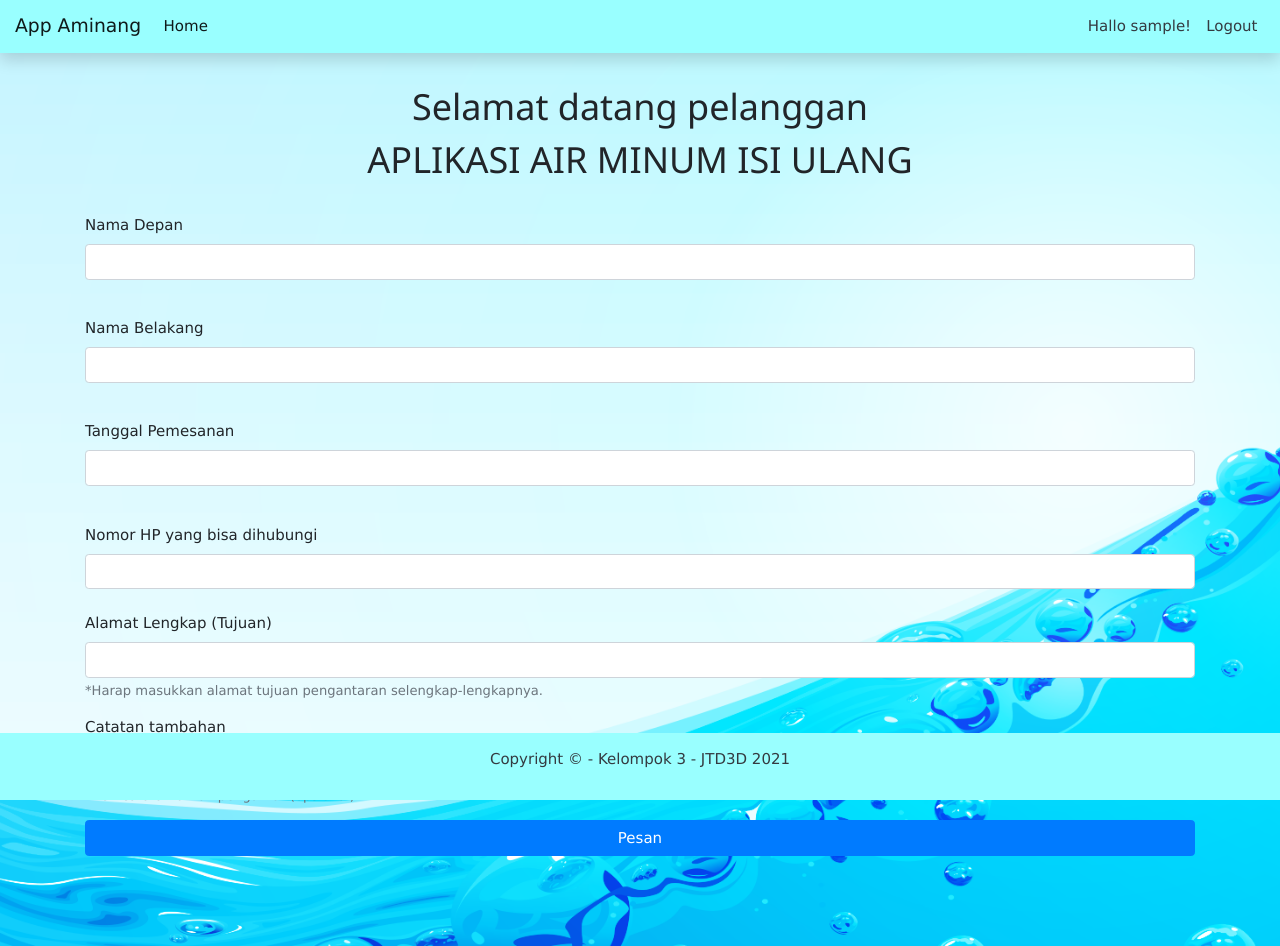
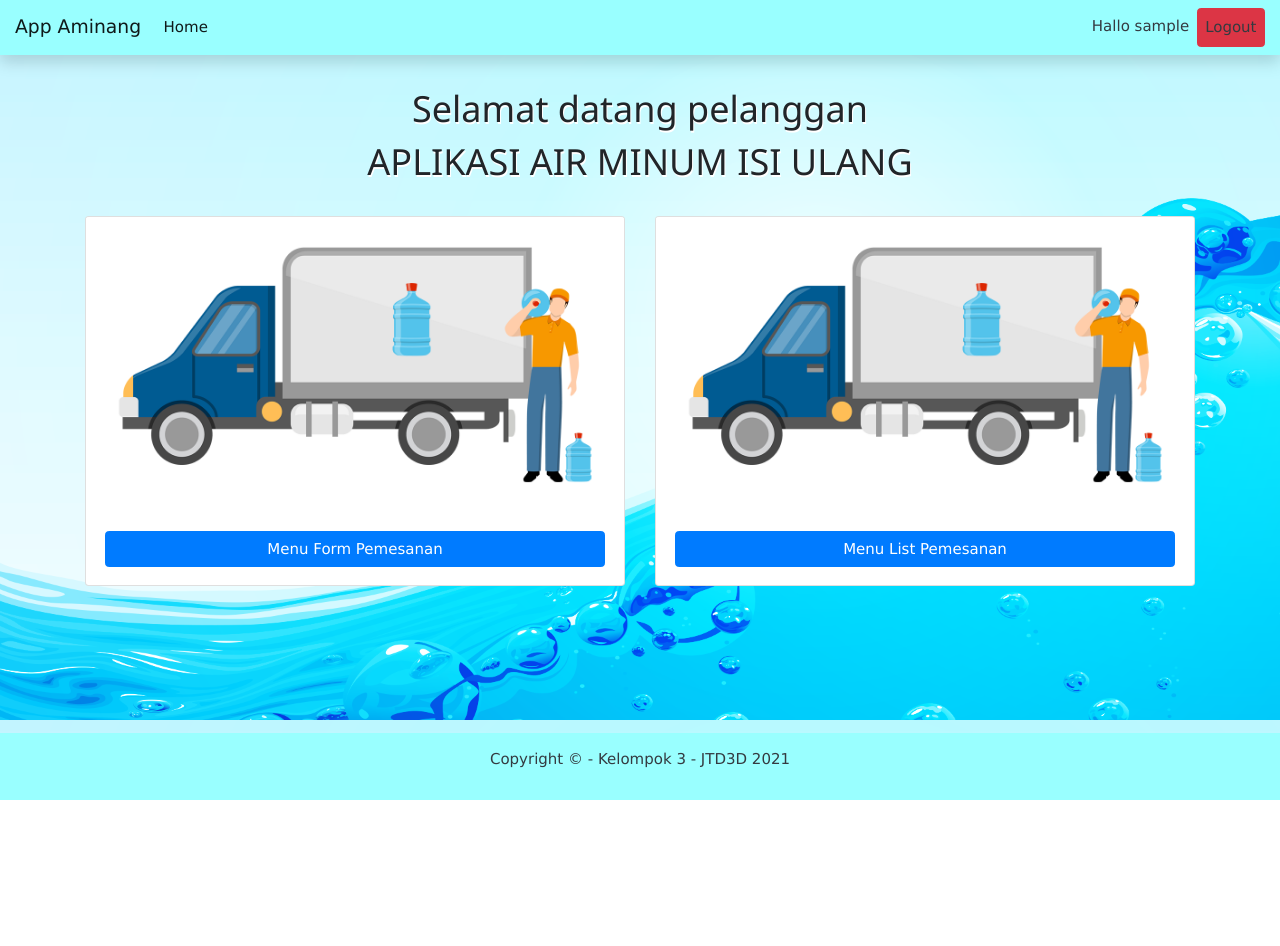
Before and after one commit to Frezneel/AirMinumOnline, a PHP site: page / in a window 1280 px wide. After the commit the page ends 800 px from the top, so only its background shows below. Run offline with PHP 8.4, Linux system fonts and the light colour scheme; the visitor is signed in with stand-in values (Sample User, id 1); some libraries are stand-ins or nearby versions.

Commit message:
Commit Ketiga

```diff
--- a/daftar_berhasil.php
+++ b/daftar_berhasil.php
@@ -5,7 +5,6 @@
 
     if(isset($_POST['daftar'])){
         //extract values from the $_POST array
-        $username = $_POST['username'];
         $pass = $_POST['password'];
         $namadepan = $_POST['namadepan'];
         $namabelakang = $_POST['namabelakang'];
--- a/db/conn.php
+++ b/db/conn.php
@@ -1,17 +1,17 @@
 <?php
     // // Development Connection
-    // $host = '127.0.0.1';
-    // $db = 'airminumisiulang_db';
-    // $user = 'root';
-    // $pass = '';
-    // $charset = 'utf8mb4';
+    $host = '127.0.0.1';
+    $db = 'airminumisiulang_db';
+    $user = 'root';
+    $pass = '';
+    $charset = 'utf8mb4';
 
     // Remote Connection
-    $host = 'remotemysql.com';
-    $db = 'JvBCMpDL3d';
-    $user = 'JvBCMpDL3d';
-    $pass = 'znUKAXtKrZ';
-    $charset = 'utf8mb4';
+    // $host = 'remotemysql.com';
+    // $db = 'JvBCMpDL3d';
+    // $user = 'JvBCMpDL3d';
+    // $pass = 'znUKAXtKrZ';
+    // $charset = 'utf8mb4';
 
     $dsn = "mysql:host=$host;dbname=$db;charset=$charset";
 
--- a/db/crud.php
+++ b/db/crud.php
@@ -60,16 +60,18 @@
         }
 
         // function to insert a new record into the pesanan database
-        public function insertPesanan($namadepan_p, $namabelakang_p, $tgps, $nohp_p, $alamat_p){
+        public function insertPesanan($namadepan_p,$namabelakang_p,$tgps,$jml_galon,$nohp_p,$alamat_p){
             try {
                 // define sql statement to be executed
-                $sql = "INSERT INTO pesanan (namadepan,namabelakang,tgps,nohp,alamat) VALUES (:namadepan, :namabelakang, :tgps, :nohp, :alamat)";
+                $sql = "INSERT INTO pesanan (username,namadepan,namabelakang,tgps,jml_galon,nohp,alamat) VALUES (:username, :namadepan, :namabelakang, :tgps, :jml_galon, :nohp, :alamat)";
                 //prepare the sql statement for execution
                 $stmt = $this->db->prepare($sql);
                 // bind all placeholders to the actual values
+                $stmt->bindparam(':username',$_SESSION['username']);
                 $stmt->bindparam(':namadepan',$namadepan_p);
                 $stmt->bindparam(':namabelakang',$namabelakang_p);
                 $stmt->bindparam(':tgps',$tgps);
+                $stmt->bindparam(':jml_galon',$jml_galon);
                 $stmt->bindparam(':nohp',$nohp_p);
                 $stmt->bindparam(':alamat',$alamat_p);
 
@@ -83,5 +85,19 @@
             }
         }
 
+        public function getPesanan(){
+            try{
+                $sql = "SELECT * FROM pesanan where username like :username order by tgps desc";
+                $stmt = $this->db->prepare($sql);
+                $stmt->bindparam(':username',$_SESSION['username']);
+                $stmt->execute();
+                return $stmt;
+            }catch (PDOException $e) {
+                echo $e->getMessage();
+                return false;
+           }
+
+        }
+
     }
 ?>
--- a/includes/header.php
+++ b/includes/header.php
@@ -42,10 +42,10 @@
           <?php
               if(!isset($_SESSION['username'])){
           ?>
-            <a class="nav-item nav-link text-dark" href="login.php">Login <span class="sr-only">(current)</span></a>
+            <a class="nav-item nav-link text-dark btn btn-warning" href="login.php">Login <span class="sr-only">(current)</span></a>
           <?php } else { ?>
-            <a class="nav-item nav-link text-dark" href="#"><span>Hallo <?php echo $_SESSION['username'] ?>! </span> <span class="sr-only">(current)</span></a>
-            <a class="nav-item nav-link text-dark" href="logout.php">Logout <span class="sr-only">(current)</span></a>
+            <a class="nav-item nav-link text-dark" href="#"><span>Hallo <?php echo $_SESSION['username'] ?> </span> <span class="sr-only">(current)</span></a>
+            <a class="nav-item nav-link text-dark btn btn-danger" href="logout.php">Logout <span class="sr-only">(current)</span></a>
           <?php } ?>
         </div>
       </div>
--- a/index.php
+++ b/index.php
@@ -6,42 +6,23 @@
 ?>
 
 
-<h1 class="text-center">Selamat datang pelanggan </h1>
-<h1 class="text-center">APLIKASI AIR MINUM ISI ULANG </h1>
+<h1 class="text-center" style="text-shadow:1px 2px 0 #fff">Selamat datang pelanggan  </h1>
+<h1 class="text-center" style="text-shadow:1px 2px 0 #fff">APLIKASI AIR MINUM ISI ULANG </h1>
 <br>
-<form method="post" action="pemesanan_berhasil.php" enctype="multipart/form-data">
-        <div class="form-group">
-            <label for="namadepan">Nama Depan</label>
-            <input required type="text" class="form-control" id="namadepan" name="namadepan">
+<div class="card-deck">
+    <div class="card" style="width: 18rem;">
+    <img class="card-img-top" src="pesan_gambar.png" alt="Gambar Pesan">
+        <div class="card-body">
+            <a href="pesan.php" class="btn btn-primary btn-block">Menu Form Pemesanan</a>
         </div>
-        <br>
-        <div class="form-group">
-            <label for="namabelakang">Nama Belakang</label>
-            <input required type="text" class="form-control" id="namabelakang" name="namabelakang">
+    </div>
+    <div class="card" style="width: 18rem;">
+    <img class="card-img-top" src="pesan_gambar.png" alt="Gambar List Pemesanan">
+        <div class="card-body">
+            <a href="listpemesanan.php" class=" btn btn-primary btn-block">Menu List Pemesanan</a>
         </div>
-        <br>
-        <div class="form-group">
-            <label for="tgps">Tanggal Pemesanan</label>
-            <input type="text" class="form-control" id="tgps" name="tgps">
-        </div>
-        <br>
-        <div class="form-groupform-group">
-            <label for="nohp">Nomor HP yang bisa dihubungi</label>
-            <input type="text" class="form-control" id="nohp"  name="nohp">
-        </div>
-        <br/>
-        <div class="form-group">
-            <label for="alamat">Alamat Lengkap (Tujuan)</label>
-            <input required type="text" class="form-control" id="alamat" name="alamat">
-            <small id="alamat" class="form-text text-muted">*Harap masukkan alamat tujuan pengantaran selengkap-lengkapnya.</small>
-        </div>
-        <div class="form-group">
-            <label for="catatan">Catatan tambahan</label>
-            <input type="text" class="form-control" id="catatan" name="catatan">
-            <small id="catatan" class="form-text text-muted">*Beri catatan untuk pengantar (opsional).</small>
-        </div>
-        <button type="submit" name="pesan" class="btn btn-primary btn-block">Pesan</button>
-    </form>
+    </div>
+</div>
 <br>
 <br>
 <br>
```
Also changed, not shown: listpemesanan.php (added, +48 -0 lines), login.php (+1 -16 lines), pemesanan_berhasil.php (+6 -2 lines), pesan.php (added, +56 -0 lines), pesan_gambar.png (added).
